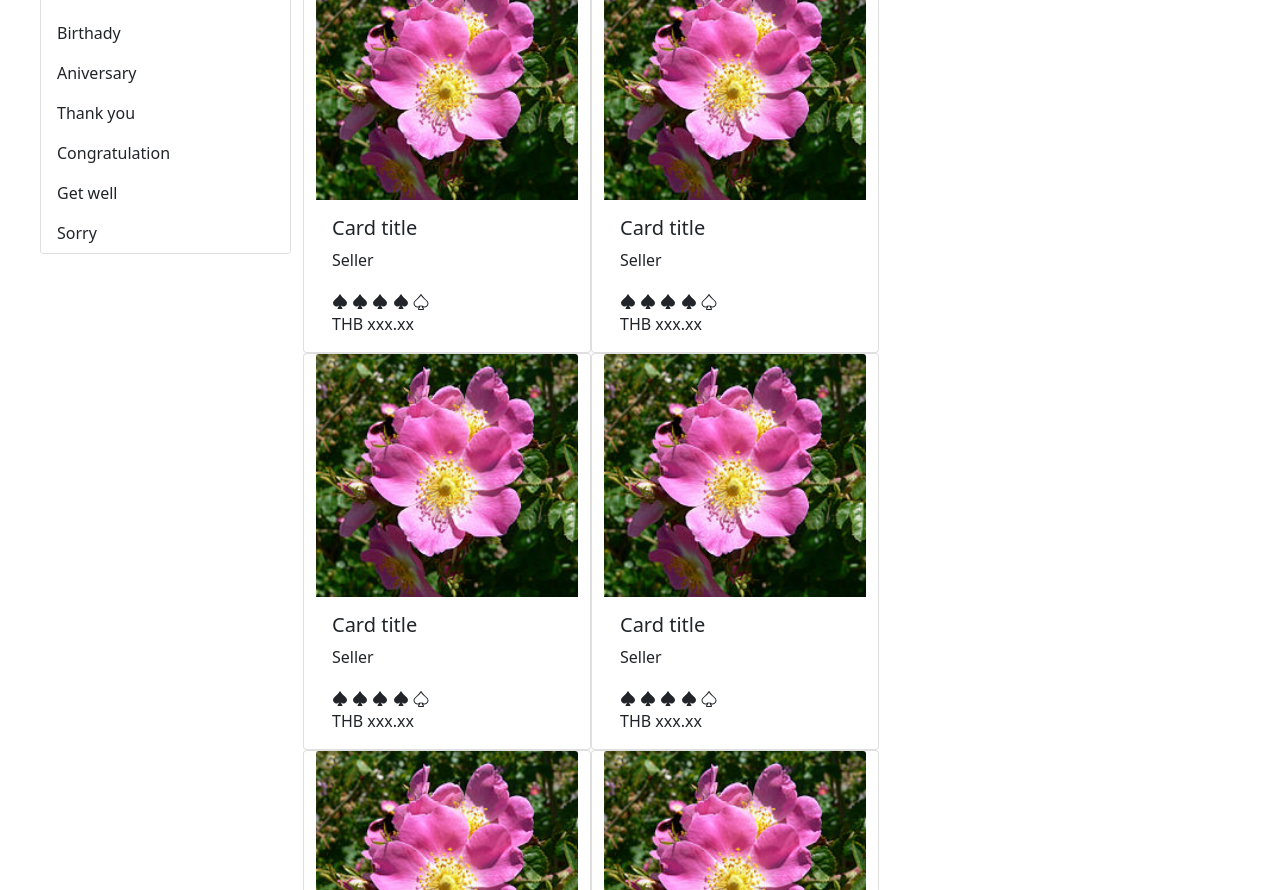
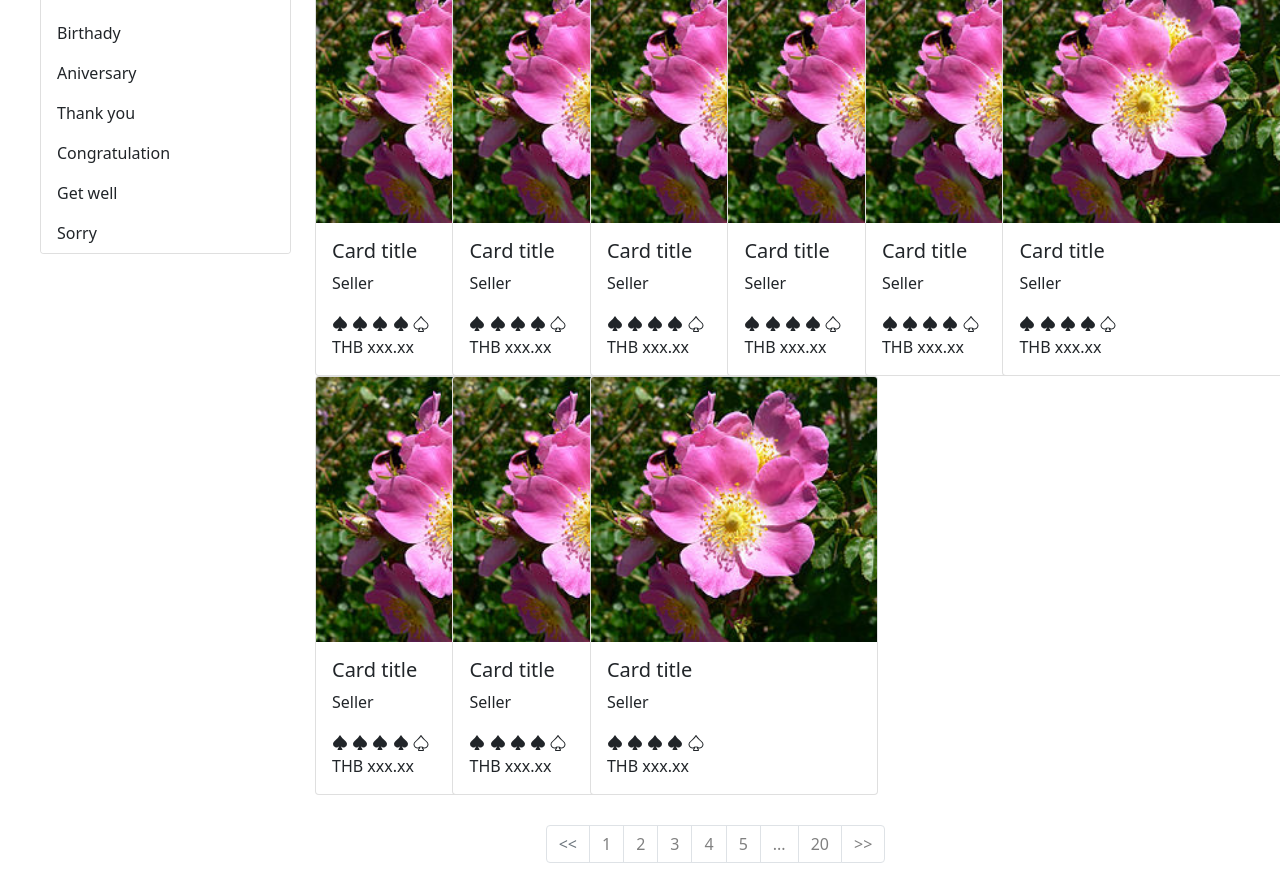
Before and after one commit to Supakorn-Kantawong/2020M4_04, a plain HTML site: page index.html in a window 1280 px wide. Shown: the part 394-1284 px from the top of the page. Drawn offline with nearby package versions, Linux system fonts and the light colour scheme.

Commit message:
2020M4_04-Bootstrap-Responsive
2020M4_04-Bootstrap-Responsive

```diff
--- a/index.html
+++ b/index.html
@@ -83,6 +83,7 @@
                 </div>
                 <div class="col-9">
                     <div class="row">
+                      <div class="col-lg-2 col-md-6 col-12">
                         <div class="card" style="width: 18rem;">
                           <img src="GetImageAttachment.jpg" class="card-img-top" alt="">
                           <div class="card-body">
@@ -106,6 +107,8 @@
                             <p class="card-text">THB xxx.xx</p>
                           </div>
                         </div>
+                      </div>
+                      <div class="col-lg-2 col-md-6 col-12">
                         <div class="card" style="width: 18rem;">
                           <img src="GetImageAttachment.jpg" class="card-img-top" alt="">
                           <div class="card-body">
@@ -129,6 +132,8 @@
                             <p class="card-text">THB xxx.xx</p>
                           </div>
                         </div>
+                      </div>
+                      <div class="col-lg-2 col-md-6 col-12">
                         <div class="card" style="width: 18rem;">
                           <img src="GetImageAttachment.jpg" class="card-img-top" alt="">
                           <div class="card-body">
@@ -152,6 +157,8 @@
                             <p class="card-text">THB xxx.xx</p>
                           </div>
                         </div>
+                      </div>
+                      <div class="col-lg-2 col-md-6 col-12">
                         <div class="card" style="width: 18rem;">
                           <img src="GetImageAttachment.jpg" class="card-img-top" alt="">
                           <div class="card-body">
@@ -175,6 +182,8 @@
                             <p class="card-text">THB xxx.xx</p>
                           </div>
                         </div>
+                      </div>
+                      <div class="col-lg-2 col-md-6 col-12">
                         <div class="card" style="width: 18rem;">
                           <img src="GetImageAttachment.jpg" class="card-img-top" alt="">
                           <div class="card-body">
@@ -198,6 +207,8 @@
                             <p class="card-text">THB xxx.xx</p>
                           </div>
                         </div>
+                      </div>
+                      <div class="col-lg-2 col-md-6 col-12">
                         <div class="card" style="width: 18rem;">
                           <img src="GetImageAttachment.jpg" class="card-img-top" alt="">
                           <div class="card-body">
@@ -221,6 +232,8 @@
                             <p class="card-text">THB xxx.xx</p>
                           </div>
                         </div>
+                      </div>
+                      <div class="col-lg-2 col-md-6 col-12">
                         <div class="card" style="width: 18rem;">
                           <img src="GetImageAttachment.jpg" class="card-img-top" alt="">
                           <div class="card-body">
@@ -244,6 +257,8 @@
                             <p class="card-text">THB xxx.xx</p>
                           </div>
                         </div>
+                      </div>
+                      <div class="col-lg-2 col-md-6 col-12">
                         <div class="card" style="width: 18rem;">
                           <img src="GetImageAttachment.jpg" class="card-img-top" alt="">
                           <div class="card-body">
@@ -267,6 +282,8 @@
                             <p class="card-text">THB xxx.xx</p>
                           </div>
                         </div>
+                      </div>
+                      <div class="col-lg-2 col-md-6 col-12">
                         <div class="card" style="width: 18rem;">
                           <img src="GetImageAttachment.jpg" class="card-img-top" alt="">
                           <div class="card-body">
@@ -290,6 +307,8 @@
                             <p class="card-text">THB xxx.xx</p>
                           </div>
                         </div>
+                      </div>
+
                           <nav aria-label="Page navigation example">
                             <ul class="pagination justify-content-center">
                               <li class="page-item disabled">
--- a/style.css
+++ b/style.css
@@ -20,3 +20,10 @@ body .container
 {
     margin: 30px;
 }
+@media screen and (max-width: 991px)
+{
+    .list-group
+    {
+        border-style: none;
+    }
+}
```
Lines whose indentation alone changed are shown as unchanged.
